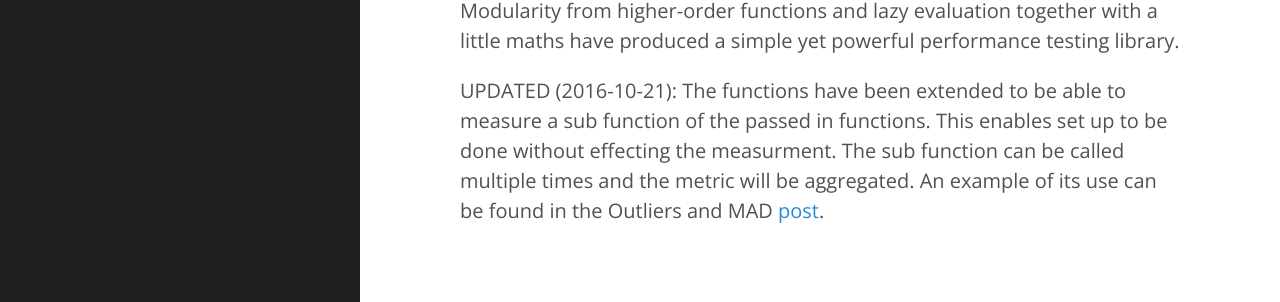
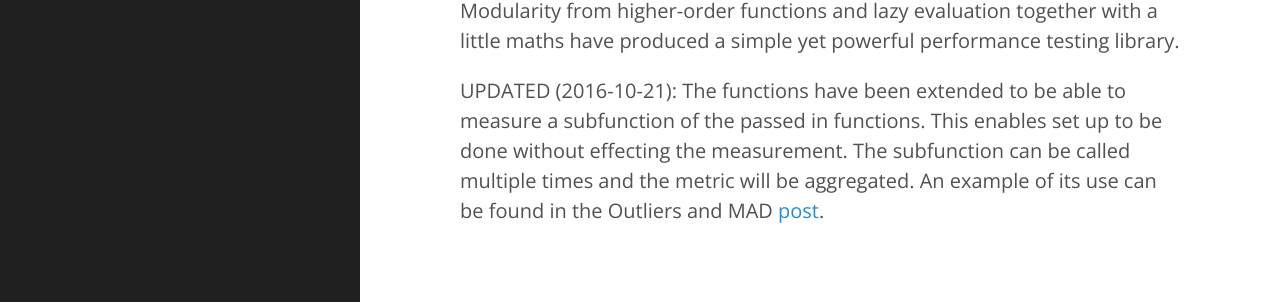
Before and after one commit to AnthonyLloyd/AnthonyLloyd.github.io, a Jekyll site: the page built from _posts/2016-05-20-performance-testing.html, in a window 1280 px wide and 900 px high, scrolled down 4114 px. Shown: the part 183-485 px from the top of the window. Built offline with Jekyll 4.4.1, drawn with Linux system fonts in a browser that asks for light colours; some web fonts are replaced; formulas are drawn with MathJax 3; comment, search, counter and statistics services are not loaded.

Commit message:
tiny change

```diff
--- a/_posts/2016-05-20-performance-testing.html
+++ b/_posts/2016-05-20-performance-testing.html
@@ -310,9 +310,9 @@ They are also fast since they stop as soon as the given confidence level is achi
 The compare functions could also be extended to test if a function is a given percentage better than another.</p>
 <p>Modularity from higher-order functions and lazy evaluation together with a little maths have produced a simple yet powerful performance testing library.</p>
 <p>UPDATED (2016-10-21):
-The functions have been extended to be able to measure a sub function of the passed in functions.
-This enables set up to be done without effecting the measurment.
-The sub function can be called multiple times and the metric will be aggregated.
+The functions have been extended to be able to measure a subfunction of the passed in functions.
+This enables set up to be done without effecting the measurement.
+The subfunction can be called multiple times and the metric will be aggregated.
 An example of its use can be found in the Outliers and MAD <a href="{% post_url 2016-10-21-MAD-Outliers %}">post</a>.</p>
 
 
--- a/_posts/2016-10-21-MAD-Outliers.html
+++ b/_posts/2016-10-21-MAD-Outliers.html
@@ -288,7 +288,7 @@ The <code>selectInPlace</code> function has also been extended to optionally ret
 <h2>Property and Performance testing</h2>
 <p>A simple <code>FsCheck</code> property test comparing the result with a full sort version ensures no mistakes have been made in the implementation.</p>
 <p>The performance versus a full sort algorithm and the Math.Net C# Quickselect implementation is compared for different degrees of duplication and sorting.</p>
-<p>The performance testing library developed in a previous <a href="{% post_url 2016-05-20-performance-testing %}">post</a> is used after extending it to allow sub function measurement.
+<p>The performance testing library developed in a previous <a href="{% post_url 2016-05-20-performance-testing %}">post</a> is used after extending it to allow subfunction measurement.
 This is run from the build script in 64-bit Release mode.</p>
 <table>
 <thead>
```
Also changed, not shown: other parts of _posts/2016-10-21-MAD-Outliers.html (+1 -1 lines), 2 other files.
